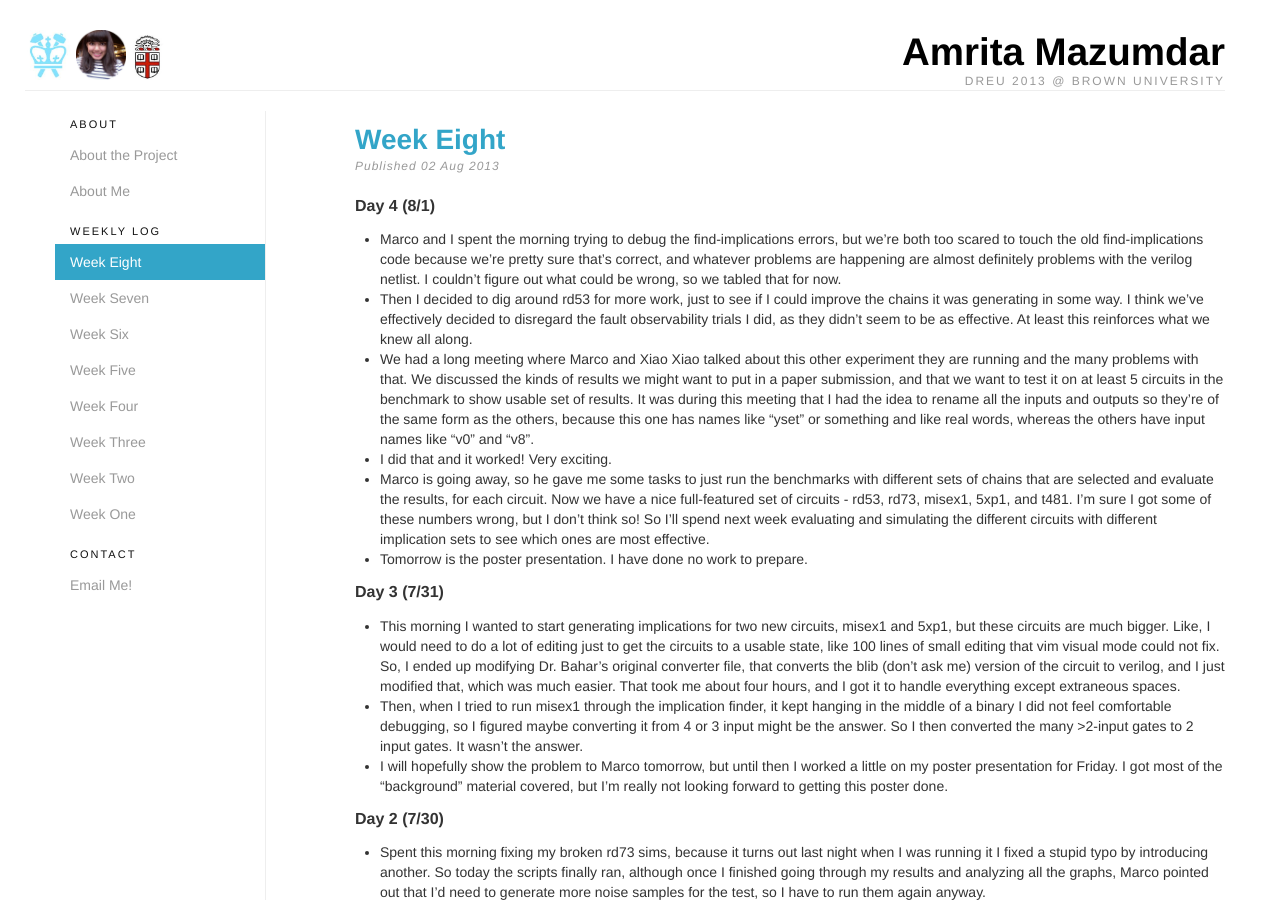
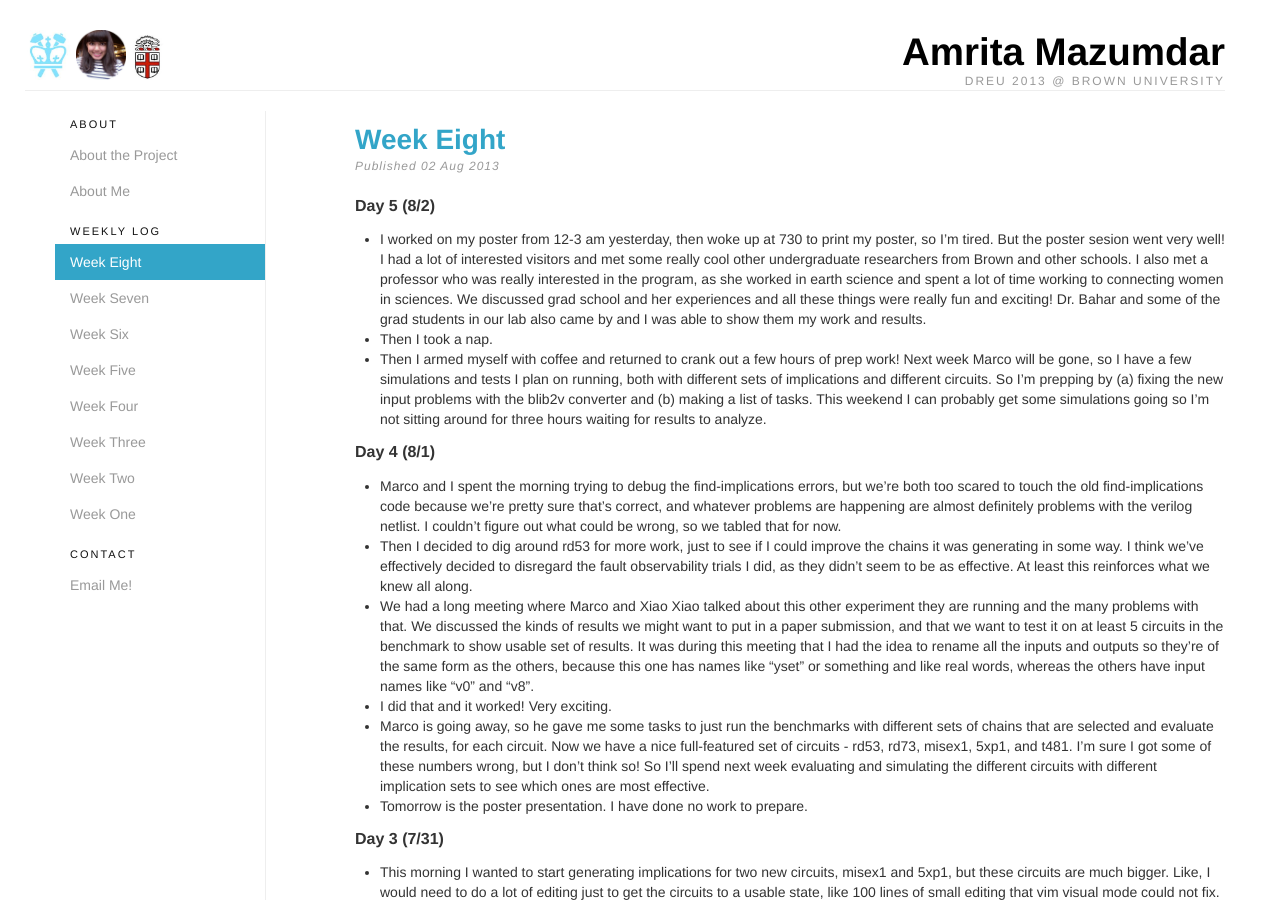
Before and after one commit to amritamaz/dreu-blog, a Jekyll site: the page built from _posts/2013-08-02-week-eight.md, in a window 1280 px wide and 900 px high. Built offline with Jekyll 4.4.1, drawn with Linux system fonts in a browser that asks for light colours; nearby versions of some CDN libraries; Markdown is read by kramdown in place of the engine named in the settings.

Commit message:
week eight

```diff
--- a/_posts/2013-08-02-week-eight.md
+++ b/_posts/2013-08-02-week-eight.md
@@ -3,6 +3,22 @@ layout: post
 title: Week Eight
 category: weekly log
 ---
+
+## Day 5 (8/2)
+  + I worked on my poster from 12-3 am yesterday, then woke up at 730 to print my poster, so
+  I'm tired. But the poster sesion went very well! I had a lot of interested visitors and met
+  some really cool other undergraduate researchers from Brown and other schools. I also met
+  a professor who was really interested in the program, as she worked in earth science and spent
+  a lot of time working to connecting women in sciences. We discussed grad school and her
+  experiences and all these things were really fun and exciting! Dr. Bahar and some of the
+  grad students in our lab also came by and I was able to show them my work and results.
+  + Then I took a nap.
+  + Then I armed myself with coffee and returned to crank out a few hours of prep work! Next
+  week Marco will be gone, so I have a few simulations and tests I plan on running, both with
+  different sets of implications and different circuits. So I'm prepping by (a) fixing the
+  new input problems with the blib2v converter and (b) making a list of tasks. This weekend
+  I can probably get some simulations going so I'm not sitting around for three hours waiting
+  for results to analyze.
 
 ## Day 4 (8/1)
   + Marco and I spent the morning trying to debug the find-implications errors, but we're
```
